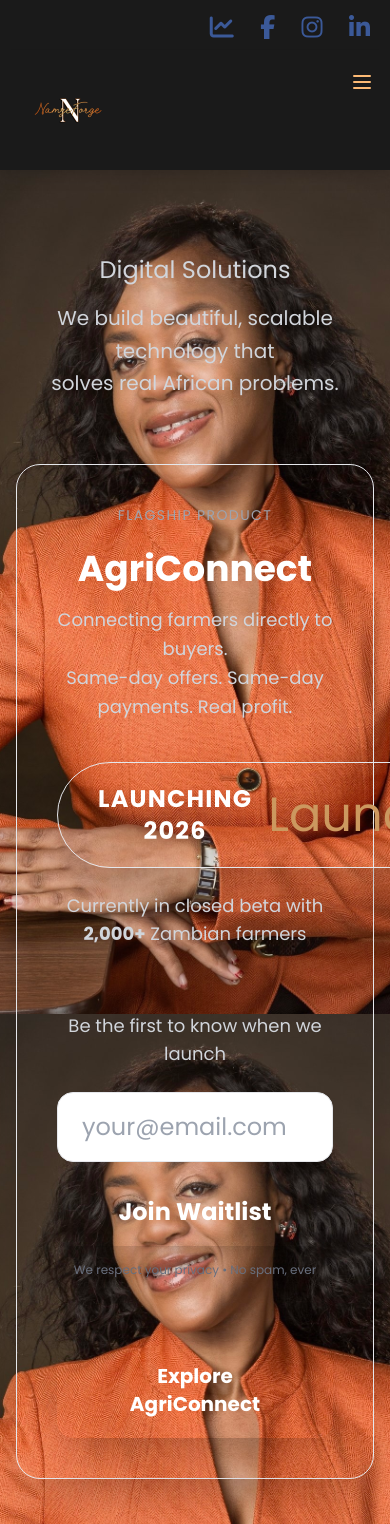
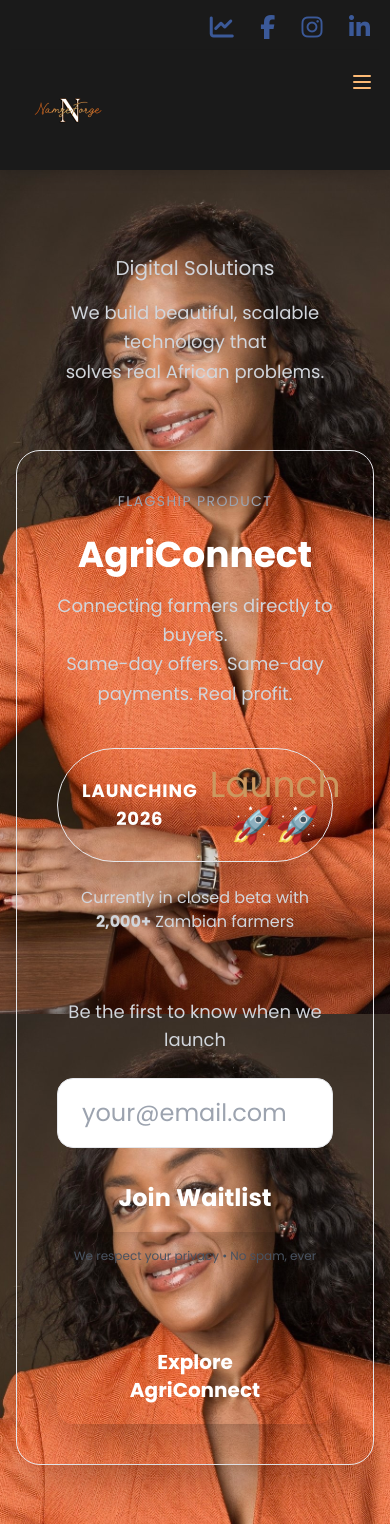
Before and after one commit to Cathy-45/cathy-portfolio-integrated, a React (Vite) app: page / in a window 390 px wide. Shown: the top 1524 px of the page. Built offline with nearby package versions, Linux system fonts and the light colour scheme.

Commit message:
fix 2026 banner mobile overflow — perfect centering

```diff
--- a/src/components/Home.jsx
+++ b/src/components/Home.jsx
@@ -28,12 +28,11 @@ const Home = () => {
                          bg-[length:200%_200%] animate-gradient-x">
             NAMZEFORGE
           </h1>
-          <p className="text-2xl sm:text-3xl text-gray-300 mb-4">Digital Solutions</p>
+          <p className="text-xl sm:text-2xl text-gray-300 mb-4">Digital Solutions</p>
 
-          <p className="text-xl sm:text-2xl md:text-3xl text-gray-300 mb-12 leading-relaxed">
+          <p className="text-lg sm:text-xl md:text-2xl text-gray-300 mb-12 px-4 leading-relaxed">
             We build beautiful, scalable technology that
-            <br className="sm:hidden" />
-            solves real African problems.
+            <br className="sm:hidden" /> solves real African problems.
           </p>
 
           {/* FLAGSHIP PRODUCT CARD */}
@@ -55,16 +54,20 @@ const Home = () => {
                 Same-day offers. Same-day payments. Real profit.
               </p>
 
-              {/* 2026 LAUNCH BADGE */}
+              {/* 2026 LAUNCH BADGE — MOBILE-FRIENDLY & CENTERED */}
 <div className="my-10">
-                <div className="inline-flex items-center gap-4 px-10 py-5 bg-gradient-to-r from-[#da6d20] to-[#fd923c]
-                                rounded-full shadow-2xl shadow-orange-900/60 border border-white/40">
-                  <span className="text-white font-black text-2xl tracking-wider">
+  <div className="inline-flex items-center gap-3 px-6 py-4 sm:px-10 sm:py-5
+                  bg-gradient-to-r from-[#da6d20] to-[#fd923c]
+                  rounded-full shadow-2xl shadow-orange-900/60
+                  border border-white/40 max-w-full mx-auto">
+    <span className="text-white font-black text-lg sm:text-2xl tracking-wider">
       LAUNCHING 2026
     </span>
-                  <span className="text-5xl animate-bounce">Launch</span>
+    <span className="text-4xl sm:text-5xl animate-bounce" role="img" aria-label="rocket">
+      Launch 🚀🚀
+    </span>
   </div>
-                <p className="text-gray-300 text-center mt-6 text-lg">
+  <p className="text-gray-300 text-center mt-6 text-base sm:text-lg">
     Currently in closed beta with <strong>2,000+</strong> Zambian farmers
   </p>
 </div>
@@ -97,7 +100,7 @@ const Home = () => {
                     Join Waitlist
                   </button>
                 </form>
-                <p className="text-gray-500 text-xs text-center mt-4">
+                <p className="text-gray-600 text-xs text-center mt-4">
                   We respect your privacy • No spam, ever
                 </p>
               </div>
```
Lines whose indentation alone changed are shown as unchanged.
